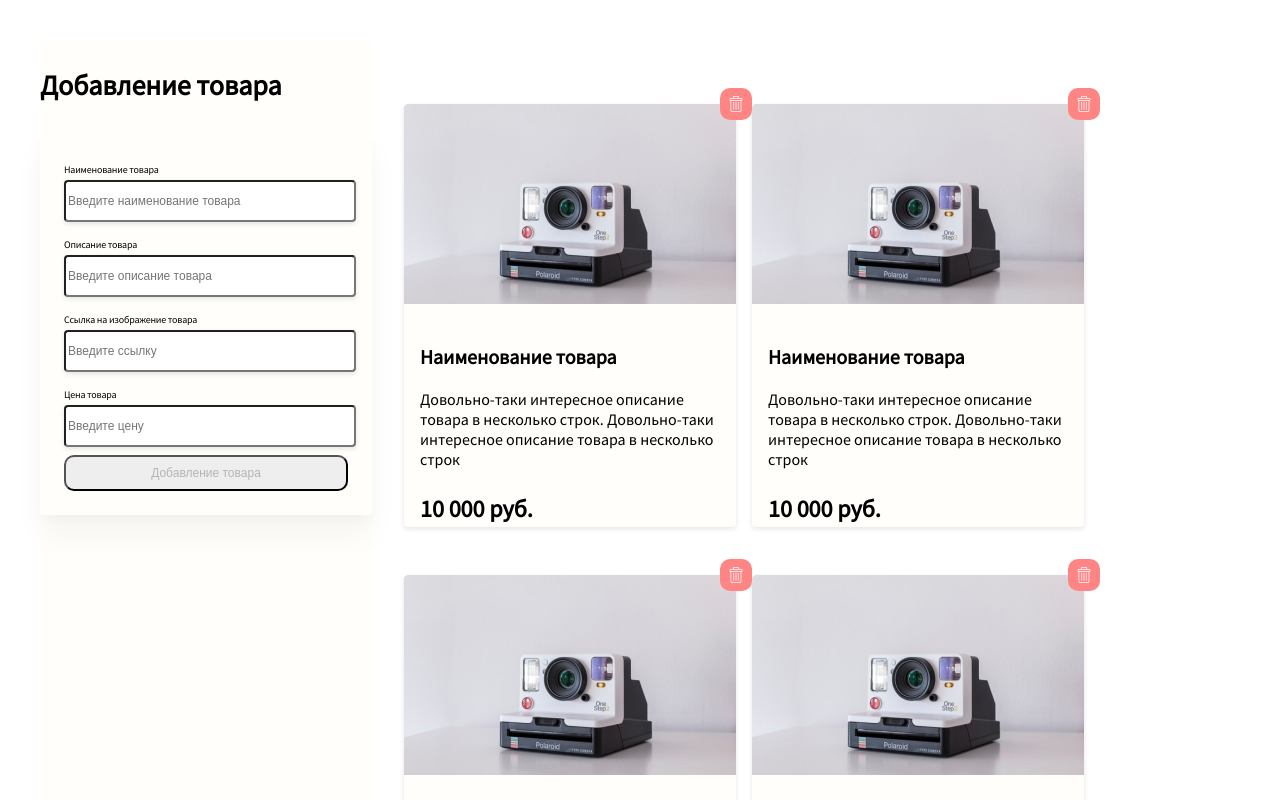
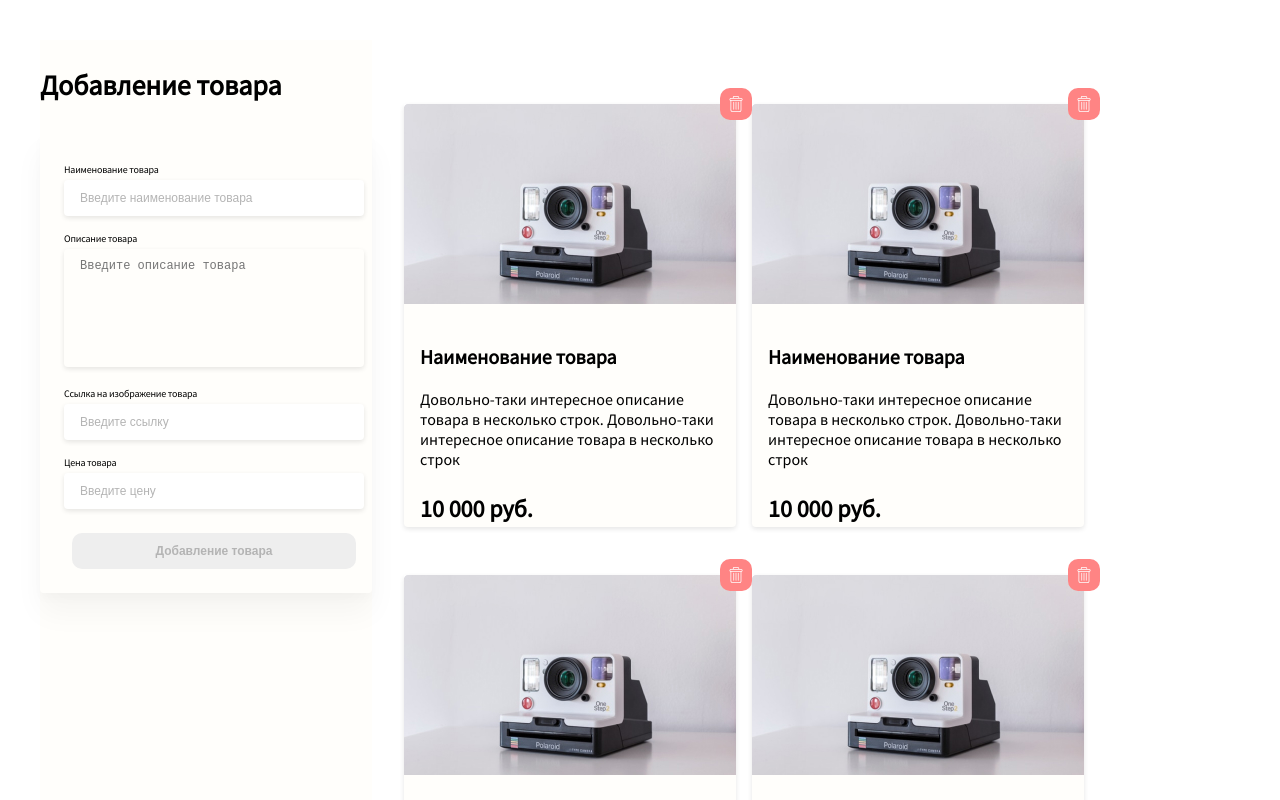
Before and after one commit to kyaune/idaproject-test, a Nuxt app: page / in a window 1280 px wide. Shown: the top 800 px of the page. Built offline with nearby package versions, Linux system fonts and the light colour scheme.

Commit message:
finished basic styling, left somo todos for input and textarea fields

```diff
--- a/components/sidemenu.vue
+++ b/components/sidemenu.vue
@@ -3,21 +3,23 @@
     <p class="header">Добавление товара</p>
     <div class="container">
       <form class="container__form">
+<!--         TODO: move inputs into different components-->
         <div class="container__element">
           <p class="container__description">Наименование товара</p>
           <input type="text" name="name" placeholder="Введите наименование товара" class="container__input">
         </div>
         <div class="container__element">
           <p class="container__description">Описание товара</p>
-          <input type="textarea" name="name" placeholder="Введите описание товара" class="container__input">
+<!--         TODO: textarea placeholder doesnt match input placeholder-->
+          <textarea name="description" placeholder="Введите описание товара" class="container__input" id="good-description"></textarea>
         </div>
         <div class="container__element">
           <p class="container__description">Ссылка на изображение товара</p>
-          <input type="text" name="name" placeholder="Введите ссылку" class="container__input">
+          <input type="text" name="image" placeholder="Введите ссылку" class="container__input">
         </div>
         <div class="container__element">
           <p class="container__description">Цена товара</p>
-          <input type="text" name="name" placeholder="Введите цену" class="container__input">
+          <input type="text" name="price" placeholder="Введите цену" class="container__input">
         </div>
       </form>
       <Button></Button>
@@ -66,12 +68,26 @@ export default {
   margin: 0 0 4px 0;
 }
 .container__input {
+  border: none;
   border-radius: $border_radiusS;
   box-shadow: $box-shadow;
   height: 36px;
   width: 100%;
   font-size: $fontS;
+  padding: 0 0 0 16px;
+}
+#good-description {
+  height: 108px;
+  resize: none;
+  padding: 10px 0 0 16px;
+}
+textarea {
+  background-color: $white_1;
   color: $gray_2;
+}
+input::placeholder {
+  color: $gray_2;
+  padding-top: 10px;
 }
 
 </style>
--- a/components/ui/button.vue
+++ b/components/ui/button.vue
@@ -4,11 +4,15 @@
 <style scoped lang="scss">
 @import "assets/variables";
 .button {
-  width: 100%;
+  width: 284px;
   font-size: $fontS;
+  font-weight: 600;
   height: 36px;
+  border: none;
   border-radius: $border_radiusM;
   background-color: $gray_1;
   color: $gray_2;
+  margin-top: 16px;
+  margin-left: 8px;
 }
 </style>
```
